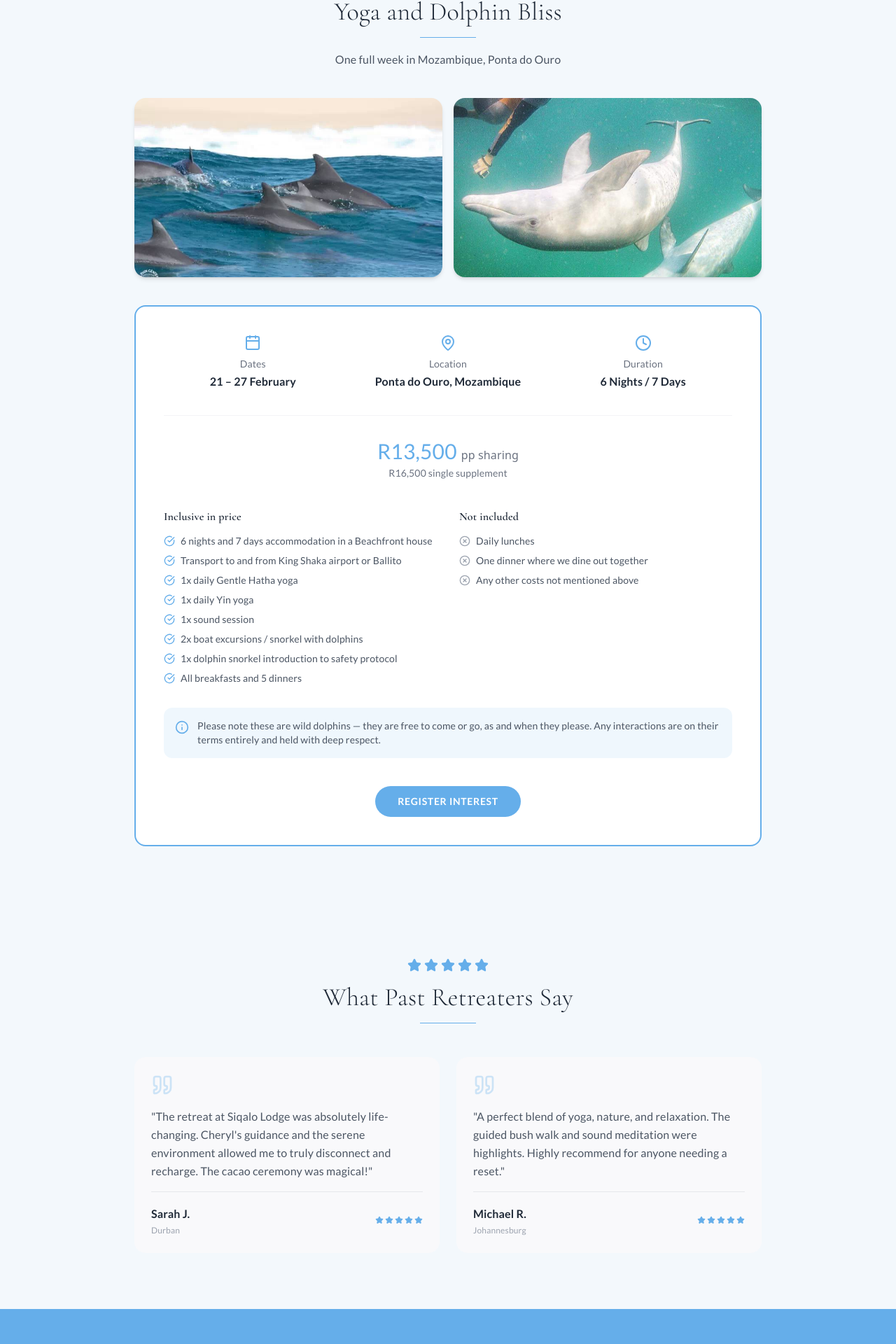
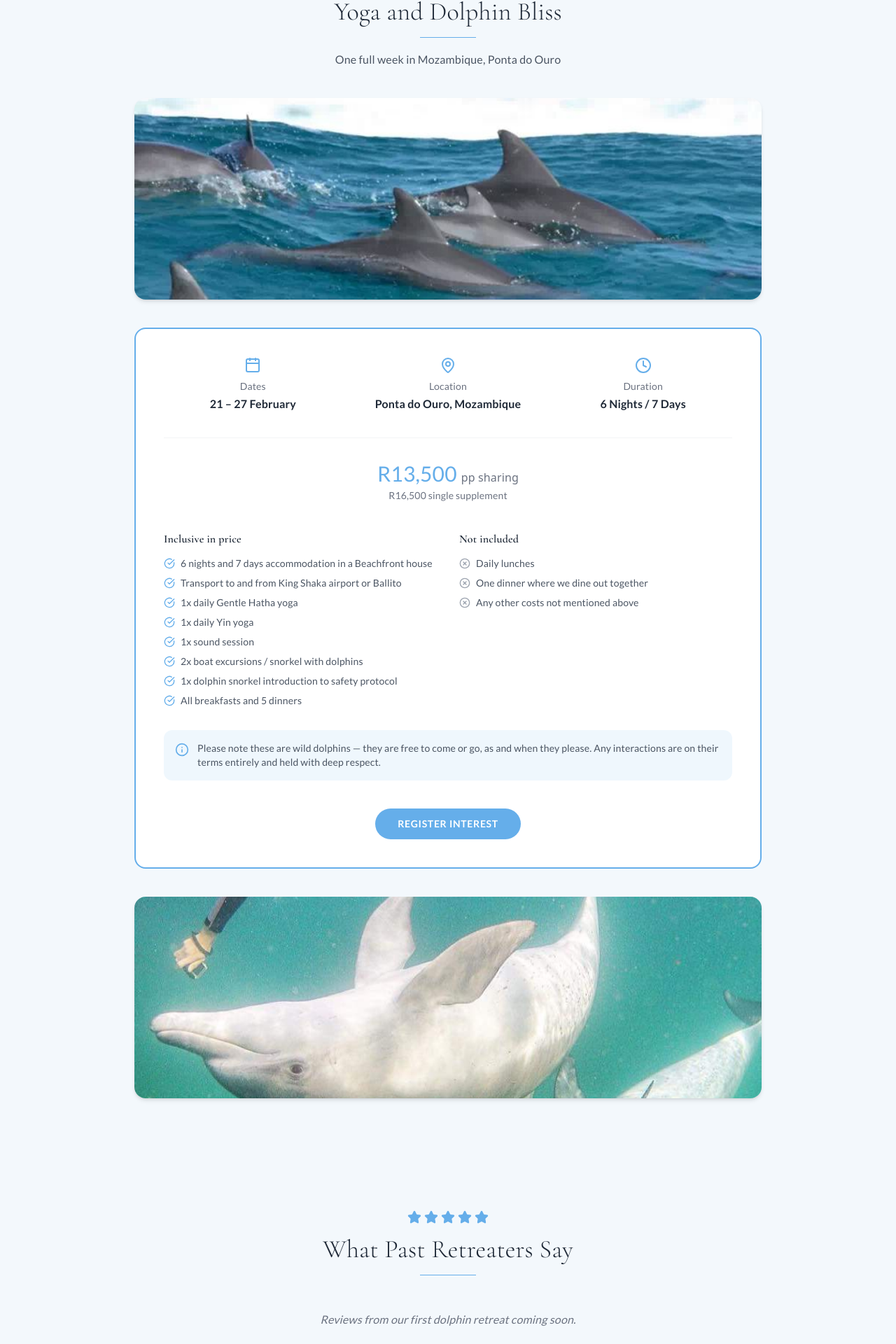
Before and after one commit to rebotilwe/devahiti-booking-system, a React (Vite) app in the folder frontend/: page /retreats in a window 1280 px wide. Shown: the part 1187-3107 px from the top of the page at 70% size. Built offline with nearby package versions, Linux system fonts and the light colour scheme.

Commit message:
retreats

```diff
--- a/frontend/src/pages/Retreats.jsx
+++ b/frontend/src/pages/Retreats.jsx
@@ -21,22 +21,7 @@ const navLinks = [
 const BOOKING_URL = "https://devahitibookingsystem.netlify.app/schedule";
 
 // Testimonials from past retreat attendees
-const testimonials = [
-  {
-    id: 1,
-    name: "Sarah J.",
-    location: "Durban",
-    text: "The retreat at Siqalo Lodge was absolutely life-changing. Cheryl's guidance and the serene environment allowed me to truly disconnect and recharge. The cacao ceremony was magical!",
-    rating: 5
-  },
-  {
-    id: 2,
-    name: "Michael R.",
-    location: "Johannesburg",
-    text: "A perfect blend of yoga, nature, and relaxation. The guided bush walk and sound meditation were highlights. Highly recommend for anyone needing a reset.",
-    rating: 5
-  }
-];
+const testimonials = [];
 
 export default function Retreats() {
   const navigate = useNavigate();
@@ -173,19 +158,12 @@ export default function Retreats() {
             <p className="text-gray-600 mt-4">One full week in Mozambique, Ponta do Ouro</p>
           </div>
 
-          {/* Dolphin photos */}
-          <div className="grid grid-cols-1 sm:grid-cols-2 gap-4 mb-10">
+          {/* Photo above the details */}
           <img
             src={dolphinPodImg}
             alt="Wild dolphin pod off the coast of Mozambique"
-              className="w-full h-64 object-cover rounded-2xl shadow-md"
+            className="w-full h-72 object-cover rounded-2xl shadow-md mb-10"
           />
-            <img
-              src={dolphinSnorkelImg}
-              alt="Snorkelling alongside wild dolphins"
-              className="w-full h-64 object-cover rounded-2xl shadow-md"
-            />
-          </div>
 
           <div className="bg-white border-2 border-[#65AEEA] rounded-2xl p-8 md:p-10">
             <div className="grid sm:grid-cols-3 gap-6 text-center border-b border-gray-100 pb-8 mb-8">
@@ -266,6 +244,13 @@ export default function Retreats() {
               </Link>
             </div>
           </div>
+
+          {/* Photo below the details */}
+          <img
+            src={dolphinSnorkelImg}
+            alt="Snorkelling alongside wild dolphins"
+            className="w-full h-72 object-cover rounded-2xl shadow-md mt-10"
+          />
         </div>
       </section>
 
@@ -282,6 +267,10 @@ export default function Retreats() {
             <div className="w-20 h-px bg-[#65AEEA] mx-auto mt-4"></div>
           </div>
 
+          {testimonials.length === 0 ? (
+            <p className="text-center text-gray-500 italic">Reviews from our first dolphin retreat coming soon.</p>
+          ) : (
+            <>
               {/* Desktop Grid */}
               <div className="hidden md:grid md:grid-cols-2 gap-6">
                 {testimonials.map((testimonial) => (
@@ -327,6 +316,8 @@ export default function Retreats() {
                   ))}
                 </div>
               </div>
+            </>
+          )}
         </div>
       </section>
 
```
Lines whose indentation alone changed are shown as unchanged.
